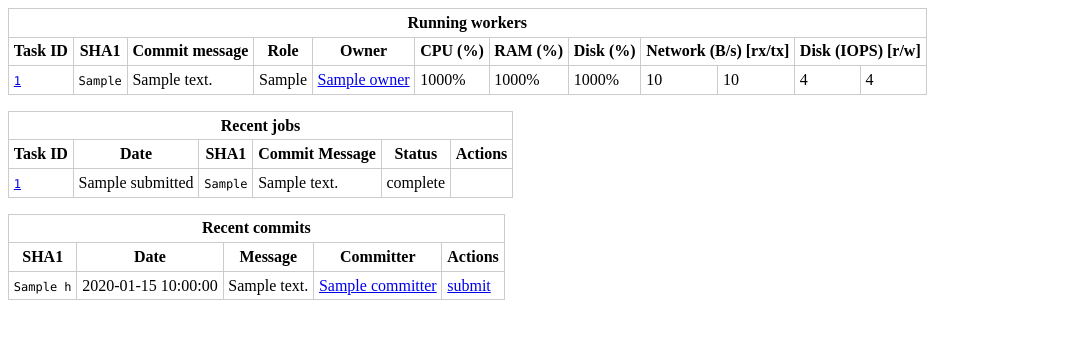
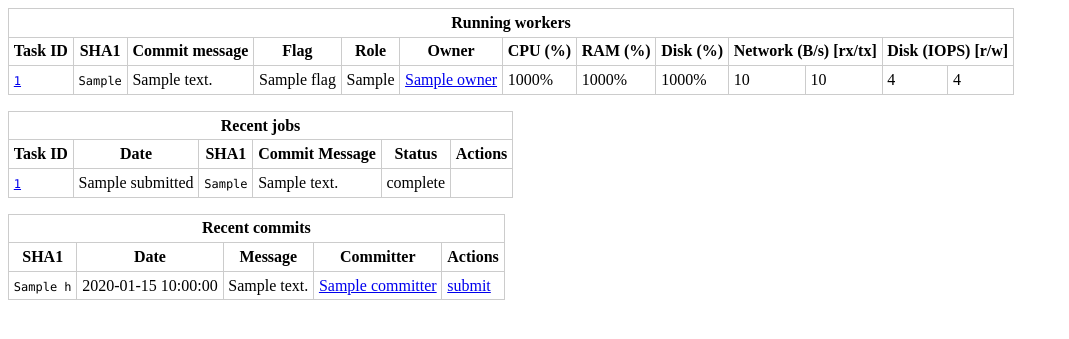
Before and after one commit to fatlotus/lsda-control-panel, a Flask app: template templates/plain.html in a window 1280 px wide. Shown: the top 339 px of the page, without its empty margins (0-1069 px from the left). Run offline with Flask 2, Linux system fonts and the light colour scheme; the template is opened without the code that fills it: most values are stand-ins (such as "Sample title", 1, 10 or a date in 2020).

Commit message:
Add flag tracking to web page.

```diff
--- a/submission.py
+++ b/submission.py
@@ -163,6 +163,7 @@ def list_all_nodes(is_admin, primary_owner):
         task_type = state.get("task_type", "")
         task_id = state.get("task_id", "")
         sha1 = state.get("sha1", "")
+        flag = state.get("flag", "")
 
         if not is_admin and owner and owner != primary_owner:
             continue
--- a/templates/plain.html
+++ b/templates/plain.html
@@ -66,6 +66,7 @@ Profiling information:
       <th>Task ID</th>
       <th>SHA1</th>
       <th>Commit message</th>
+      <th>Flag</th>
       <th>Role</th>
       <th>Owner</th>
       <th>CPU (%)</th>
@@ -84,6 +85,7 @@ Profiling information:
       <td><code><a href="http://nbviewer.ipython.org/url/ml-submissions.s3-website-us-east-1.amazonaws.com/results/{{node.task_id}}.ipynb?flush_cache=true">{{ node.task_id[:8] }}</a></code></td>
       <td><code>{{ node.sha1[:8] }}</code></td>
       <td>{{ commits_index.get(node.sha1, {"message": "-"}).message }}</td>
+      <td>{{ node.flag }}</td>
       <td>{{ node.task_type }}</td>
       <td><a href="?owner={{ node.owner }}">{{ node.owner }}</a></td>
       <td>{{ "{:.0%}".format(node.cpu_usage) }}</td>
```
